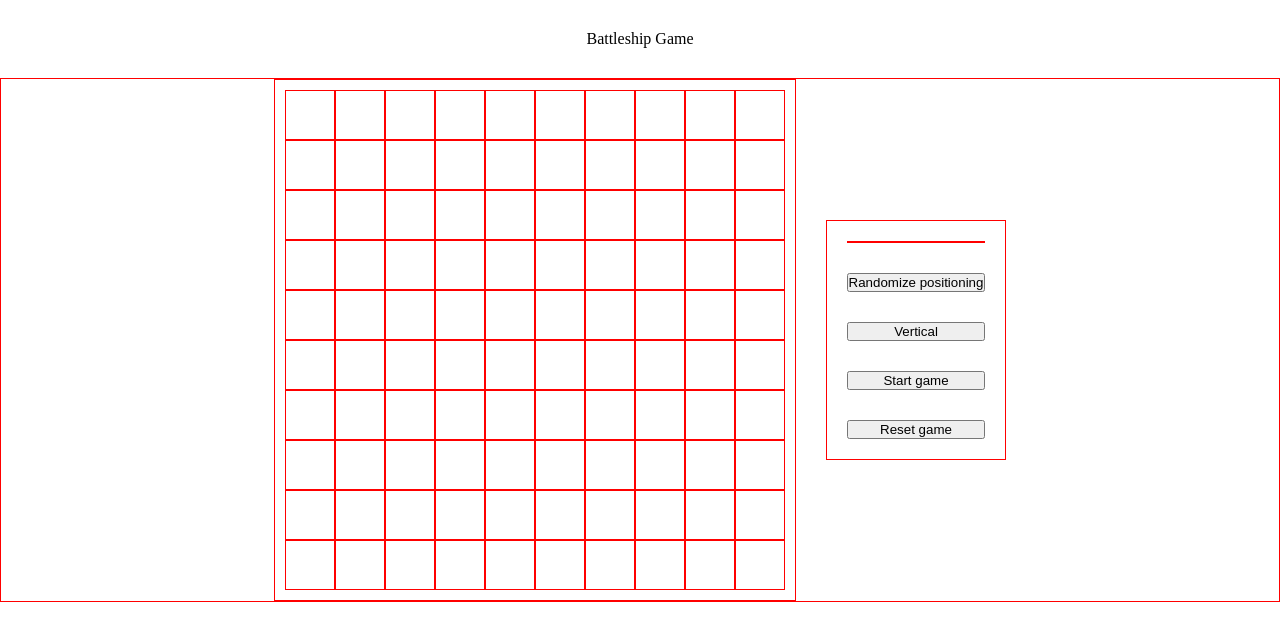
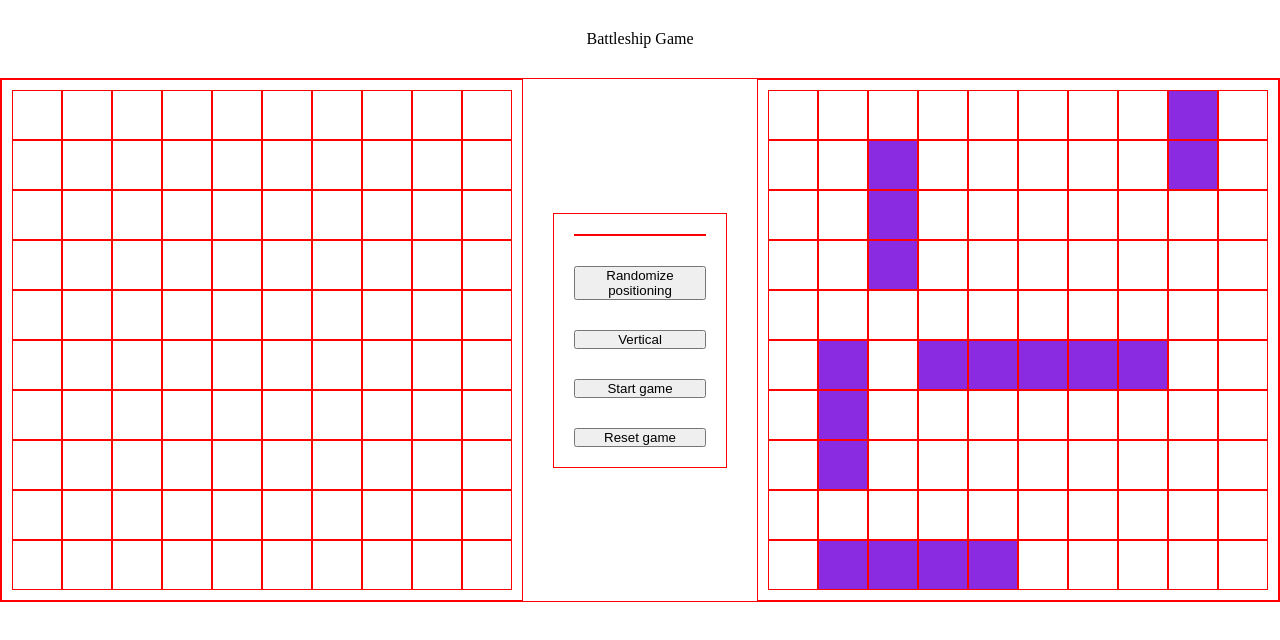
Before and after one commit to nikola88393/Battleship-Project-, a website built with webpack: page src/template.html in a window 1280 px wide. Built offline with nearby package versions, Linux system fonts and the light colour scheme.

Commit message:
Create logic for placing enemy ships. Make them visible on the board during development

```diff
--- a/src/game-logic/gameboard.js
+++ b/src/game-logic/gameboard.js
@@ -1,4 +1,5 @@
 import { updateErrorDisplay } from "../populateDOM";
+import Ship from "./ship";
 
 export default function gameboard() {
   // The possible hits you can make are 17, because there are
@@ -8,7 +9,7 @@ export default function gameboard() {
   // IIFE that creates the grid object
   // it consists of a 2D array filled with objects that
   // contain the properies 'ship' and 'hit'
-  const gridPlayer = (function createGrid() {
+  const createGrid = () => {
     const board = {
       grid: [],
       areAllSunk: false,
@@ -24,9 +25,12 @@ export default function gameboard() {
       board.grid.push(array);
     }
     return board;
-  })();
+  };
+  const gridPlayer = createGrid();
+  const gridComputer = createGrid();
 
   const getGridPlayer = () => gridPlayer.grid;
+  const getGridComputer = () => gridComputer.grid;
 
   const checkCoordinates = (shipSize, orientation, x, y) => {
     if (x < 0 || x >= 10 || y < 0 || y >= 10) {
@@ -102,6 +106,51 @@ export default function gameboard() {
     return null;
   };
 
+  const generateRandomCoordinates = () => {
+    const coordinates = [];
+    const shipSize = [5, 4, 3, 3, 2];
+    while (shipSize.length > 0) {
+      const orientation = Math.random() < 0.5 ? "h" : "v";
+      let hasOverlap = false;
+      let x = 0;
+      let y = 0;
+      if (orientation === "h") {
+        x = Math.floor(Math.random() * 10); // Random row index
+        y = Math.floor(Math.random() * (10 - shipSize[0])); // Random column index within bounds
+        for (let i = y; i < y + shipSize[0]; i++) {
+          if (gridComputer.grid[x][i].ship !== null) {
+            hasOverlap = true;
+          }
+        }
+      } else {
+        x = Math.floor(Math.random() * (10 - shipSize[0])); // Random row index within bounds
+        y = Math.floor(Math.random() * 10); // Random column index
+        for (let i = x; i < x + shipSize[0]; i++) {
+          if (gridComputer.grid[i][y].ship !== null) {
+            hasOverlap = true;
+          }
+        }
+      }
+      if (!hasOverlap) {
+        coordinates.push({ shipSize: shipSize[0], orientation, x, y });
+        const ship = Ship(shipSize[0]);
+
+        if (orientation === "h") {
+          for (let i = y; i < y + shipSize[0]; i++) {
+            gridComputer.grid[x][i].ship = ship;
+          }
+        } else {
+          for (let i = x; i < x + shipSize[0]; i++) {
+            gridComputer.grid[i][y].ship = ship;
+          }
+        }
+
+        shipSize.shift();
+      }
+    }
+    return coordinates;
+  };
+
   const updatePossibleHits = () => {
     possibleHits -= 1;
     if (!possibleHits) {
@@ -138,7 +187,9 @@ export default function gameboard() {
 
   return {
     getGridPlayer,
+    getGridComputer,
     placePlayerShip,
     hit,
+    generateRandomCoordinates,
   };
 }
--- a/src/game-logic/player.js
+++ b/src/game-logic/player.js
@@ -17,7 +17,7 @@ export default function Player() {
     if (ships[0]) {
       result = board.placePlayerShip(ships[0], orientation, x, y);
       if (result instanceof Error) {
-        // skip this line if the result of the function calling is an error message
+        // skip the line below if the result of the function calling is an error message
       } else {
         ships.shift();
       }
@@ -28,8 +28,14 @@ export default function Player() {
     return result;
   };
 
+  const setComputerShipsToBoard = () => {
+    const coordinates = board.generateRandomCoordinates();
+    return coordinates;
+  };
+
   return {
     getPlayerBoard,
     setShipsToBoard,
+    setComputerShipsToBoard,
   };
 }
--- a/src/index.js
+++ b/src/index.js
@@ -1,5 +1,10 @@
 import "./style.css";
-import { drawGrid, placeShips, switchOrientation } from "./populateDOM";
+import {
+  drawGrid,
+  placeShips,
+  switchOrientation,
+  markComputerShips,
+} from "./populateDOM";
 import player from "./game-logic/player";
 
 const btn = document.getElementById("switchOrientation");
@@ -7,3 +12,5 @@ btn.addEventListener("click", switchOrientation);
 drawGrid();
 const player1 = player();
 placeShips(player1);
+const coordinatesToMark = player1.setComputerShipsToBoard();
+markComputerShips(coordinatesToMark);
--- a/src/populateDOM.js
+++ b/src/populateDOM.js
@@ -1,18 +1,42 @@
 export function drawGrid() {
   const containerPlayer = document.querySelector(".playerGrid");
-  // const containerComputer = document.querySelector(".computerGrid");
+  const containerComputer = document.querySelector(".computerGrid");
 
   for (let i = 0; i < 10; i++) {
     for (let j = 0; j < 10; j++) {
       const cellPlayer = document.createElement("p");
-      // const cellComputer = document.createElement("p");
+      const cellComputer = document.createElement("p");
       cellPlayer.id = `player${i.toString()}${j.toString()}`;
-      // cellComputer.id = `computer${i.toString()}${j.toString()}`;
+      cellComputer.id = `computer${i.toString()}${j.toString()}`;
       cellPlayer.classList.add("cellPlayer");
-      // cellComputer.classList.add("cellComputer");
+      cellComputer.classList.add("cellComputer");
       containerPlayer.appendChild(cellPlayer);
-      // containerComputer.appendChild(cellComputer);
+      containerComputer.appendChild(cellComputer);
     }
+  }
+}
+export function markComputerShips(input) {
+  const containerComputer = document.querySelectorAll(".cellComputer");
+  const coordinates = input.slice();
+  while (coordinates.length > 0) {
+    if (coordinates[0].orientation === "h") {
+      for (
+        let i = coordinates[0].y;
+        i < coordinates[0].y + coordinates[0].shipSize;
+        i++
+      ) {
+        containerComputer[coordinates[0].x * 10 + i].classList.add("ship");
+      }
+    } else {
+      for (
+        let i = coordinates[0].x;
+        i < coordinates[0].x + coordinates[0].shipSize;
+        i++
+      ) {
+        containerComputer[i * 10 + coordinates[0].y].classList.add("ship");
+      }
+    }
+    coordinates.shift();
   }
 }
 export function switchOrientation() {
--- a/src/style.css
+++ b/src/style.css
@@ -42,6 +42,9 @@ header {
 .cellPlayer.ship{
     background-color: red;
 }
+.cellComputer.ship{
+    background-color: blueviolet;
+}
 #errorDisplay{
     border: 1px solid red;
 }
--- a/src/template.html
+++ b/src/template.html
@@ -16,7 +16,7 @@
         <button id="startGame">Start game</button>
         <button id="resetGame">Reset game</button>
       </div>
-      <!-- <div class="grid computerGrid"></div> -->
+      <div class="grid computerGrid"></div>
     </div>
   </body>
 </html>
```
Also changed, not shown: dist/bundle.js, 1 other file.
